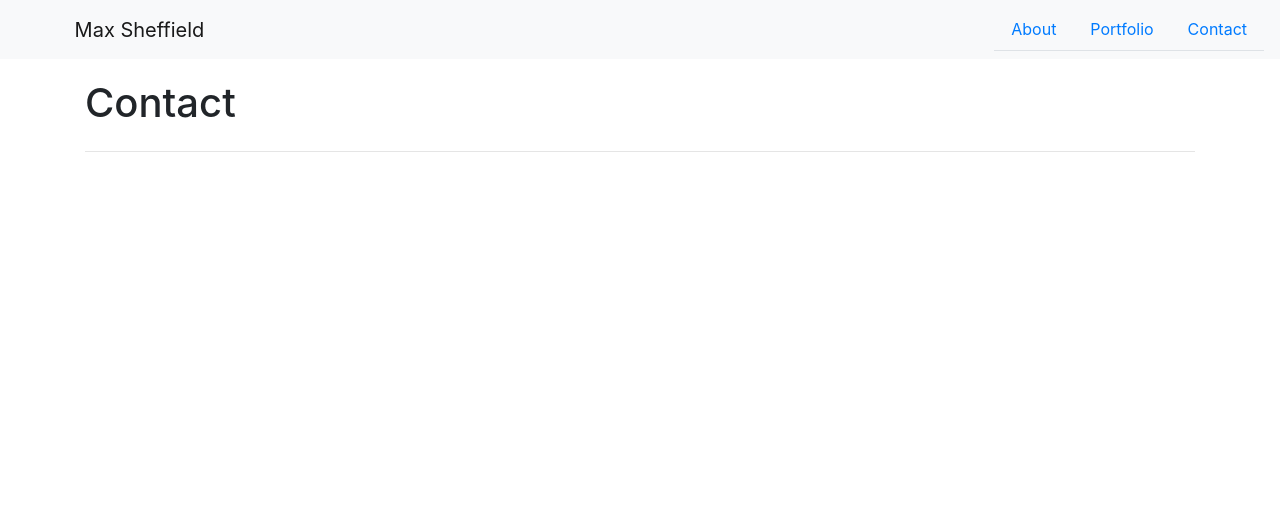
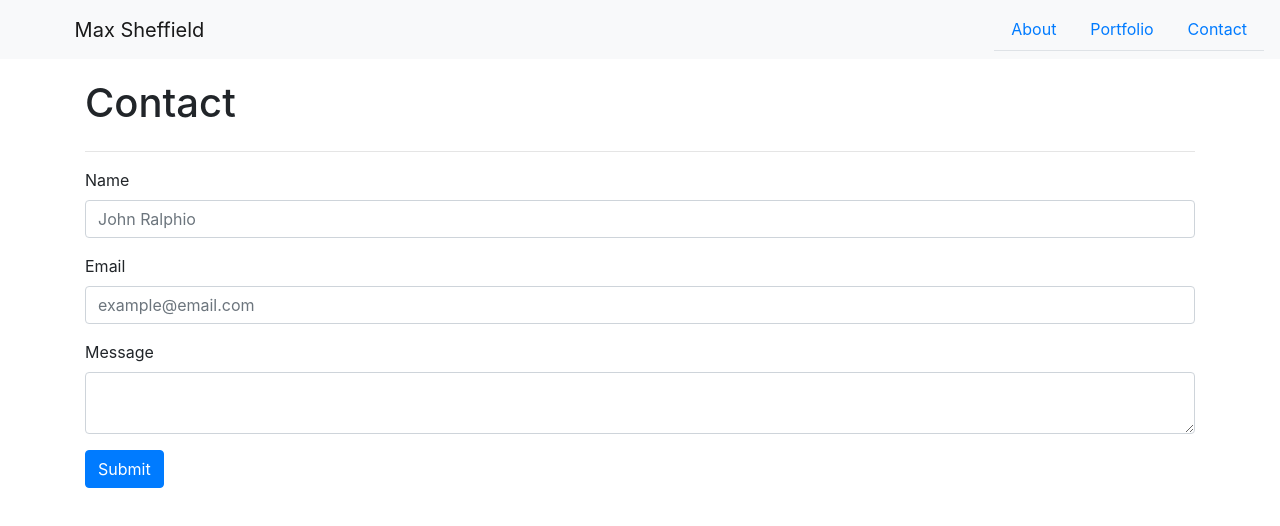
Before and after one commit to msheffield/Bootstrap-Portfolio, a plain HTML site: page contact.html in a window 1280 px wide. Drawn offline with nearby package versions, Linux system fonts and the light colour scheme.

Commit message:
Finished contact page

```diff
--- a/contact.html
+++ b/contact.html
@@ -39,6 +39,22 @@
 
     <hr>
 
+    <form>
+      <div class="form-group">
+        <label for="exampleFormControlInput1">Name</label>
+        <input type="email" class="form-control" id="exampleFormControlInput1" placeholder="John Ralphio">
+      </div>
+      <div class="form-group">
+        <label for="exampleFormControlInput1">Email</label>
+        <input type="email" class="form-control" id="exampleFormControlInput1" placeholder="example@email.com">
+      </div>
+      <div class="form-group">
+        <label for="exampleFormControlInput1">Message</label>
+        <textarea type="email" class="form-control" id="exampleFormControlInput1"></textarea>
+      </div>
+      <button type="submit" class="btn btn-primary">Submit</button>
+    </form>
+
     <!-- Optional JavaScript -->
     <!-- jQuery first, then Popper.js, then Bootstrap JS -->
     <script src="https://code.jquery.com/jquery-3.3.1.slim.min.js"
```
